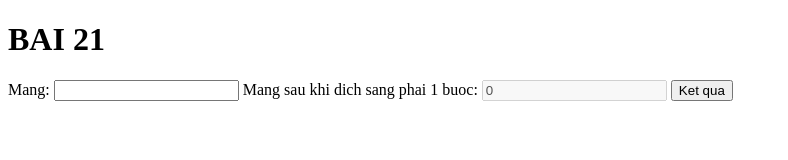
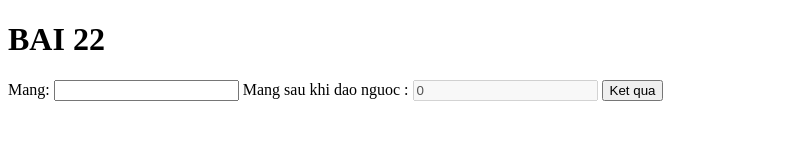
Before and after one commit to iuh21001851/21001851_NguyenKimNgocTuyen_Lab01, a plain HTML site: page bai21/index.html in a window 1280 px wide. Both pictures are taken after a click on the button "Ket qua". Shown: the whole page, without its empty margins (0-788 px from the left). Drawn offline with Linux system fonts and the light colour scheme.

```diff
--- a/bai21/index.html
+++ b/bai21/index.html
@@ -8,11 +8,11 @@
 </head>
 <body>
     <div id="bai">
-        <h1>BAI 21</h1>
+        <h1>BAI 22</h1>
         <div>
             <label >Mang: </label>
             <input type="text" name="mang">
-            <label >Mang sau khi dich sang phai 1 buoc: </label>
+            <label >Mang sau khi dao nguoc : </label>
             <input type="text" name="kq" disabled>
             <button id="ketqua">Ket qua</button>
         </div>
--- a/bai21/index.js
+++ b/bai21/index.js
@@ -1,16 +1,20 @@
-//Bai 21: Rotate an array to the right 1 position
+//Bai 22: Reverse an array
 var htmlBai = document.querySelector('#bai');
 var btn = document.querySelector('#ketqua');
-function rotateRight(arr){
+function reverse(arr){
     if(arr.length===0) return arr;
-    var s= arr[arr.length-1];
-    for(i=arr.length-1;i>0; i-=1) arr[i]=arr[i-1];
-    arr[0]=s;
+    var left=0, right=arr.length-1;
+    while(left<=right){
+        var tmp=arr[left];
+        arr[left]=arr[right];
+        arr[right]=tmp;
+        left++; right--;
+    }
     return arr;
 }
 btn.onclick=function(){
     var htmlInput = document.querySelector('input[name="mang"]').value.split(';').map(Number)
 
 
-   document.querySelector('input[name="kq"]').value=rotateRight(htmlInput).join(';');
+   document.querySelector('input[name="kq"]').value=reverse(htmlInput).join(';');
 }
```
Also changed, not shown: bai22/index.html (deleted, +0 -22 lines), bai22/index.js (deleted, +0 -16 lines), bai22/ket qua bai 22.png (deleted).
